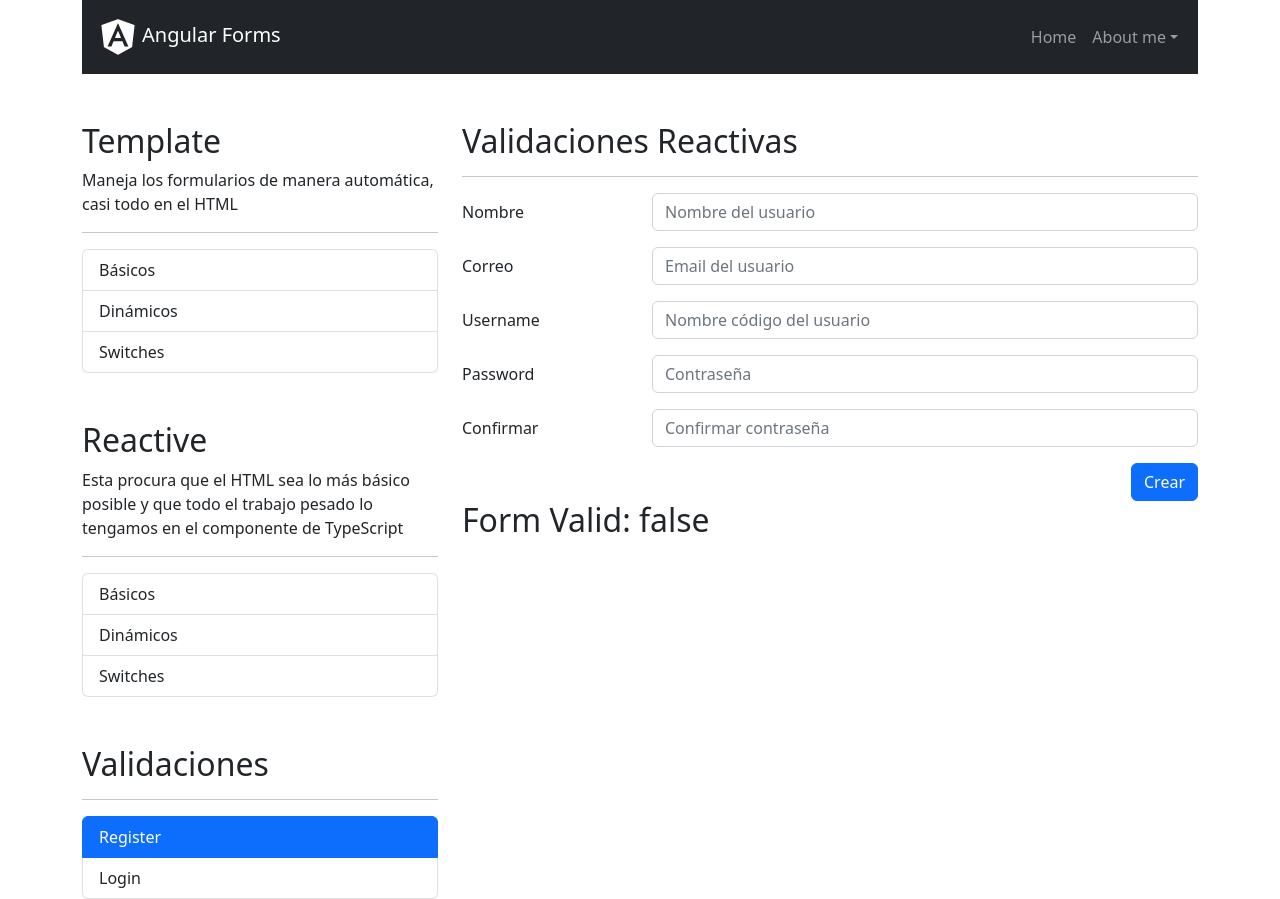
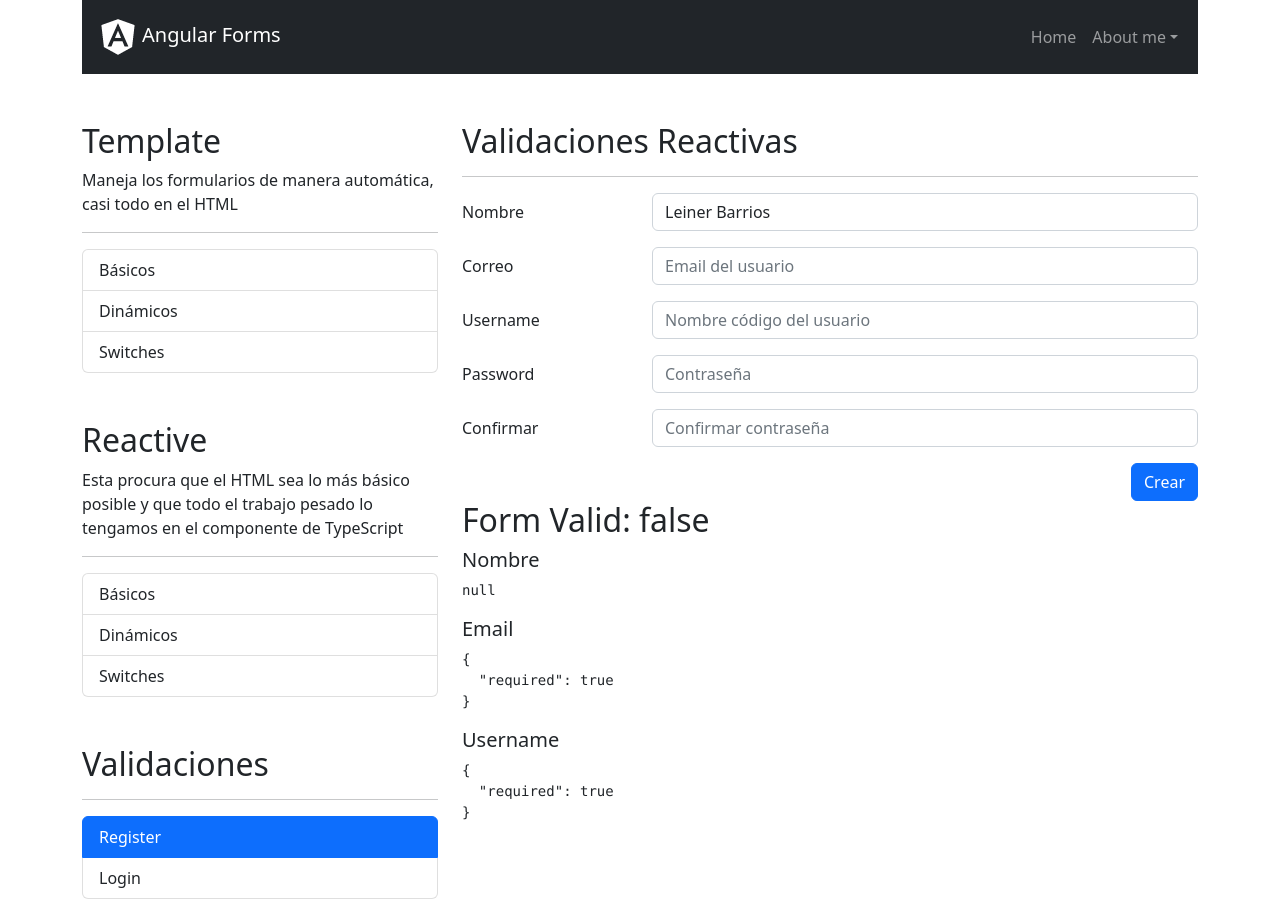
Before and after one commit to leinerdev/angularForms, an Angular app: page /auth/register in a window 1280 px wide. Built offline with nearby package versions, Linux system fonts and the light colour scheme.

Commit message:
Global validators (username and email)

```diff
--- a/src/app/auth/pages/register/register.component.html
+++ b/src/app/auth/pages/register/register.component.html
@@ -27,7 +27,9 @@
             type="email"
             placeholder="Email del usuario"
             class="form-control"
+            formControlName="email"
           />
+          <span *ngIf="campoNoValido('email')" class="form-text text-danger">El correo es obligatorio</span>
         </div>
       </div>
 
@@ -39,7 +41,9 @@
             type="text"
             placeholder="Nombre código del usuario"
             class="form-control"
+            formControlName="username"
           />
+          <span *ngIf="campoNoValido('username')" class="form-text text-danger">El username {{ myForm.controls['username'].value }} ya existe.</span>
         </div>
       </div>
 
@@ -77,3 +81,12 @@
 </div>
 
 <h2>Form Valid: {{ myForm.valid }}</h2>
+
+<h5>Nombre</h5>
+<pre>{{ myForm.controls['nombre'].errors | json }}</pre>
+
+<h5>Email</h5>
+<pre>{{ myForm.controls['email'].errors | json }}</pre>
+
+<h5>Username</h5>
+<pre>{{ myForm.controls['username'].errors | json }}</pre>
--- a/src/app/auth/pages/register/register.component.ts
+++ b/src/app/auth/pages/register/register.component.ts
@@ -1,5 +1,6 @@
 import { Component, OnInit } from '@angular/core';
 import { FormBuilder, FormGroup, Validators } from '@angular/forms';
+import { emailPattern, nombreApellidoPattern, noPuedeSerLeiner } from 'src/app/shared/validator/validators';
 
 @Component({
   selector: 'app-register',
@@ -8,15 +9,18 @@ import { FormBuilder, FormGroup, Validators } from '@angular/forms';
 })
 export class RegisterComponent implements OnInit {
 
-  nombreApellidoPattern: string = '([a-zA-Z]+) ([a-zA-Z]+)';
-
   myForm: FormGroup = this.fb.group({
-    nombre: ['', [Validators.required, Validators.pattern(this.nombreApellidoPattern)]]
+    nombre: ['', [Validators.required, Validators.pattern(nombreApellidoPattern)]],
+    email: ['', [Validators.required, Validators.pattern(emailPattern)]],
+    username: ['', [Validators.required, noPuedeSerLeiner]]
   });
 
   constructor(private fb: FormBuilder) { }
 
   ngOnInit(): void {
+    this.myForm.reset({
+      nombre: 'Leiner Barrios'
+    })
   }
 
   campoNoValido(campo: string) {
--- /dev/null
+++ b/src/app/shared/validator/validators.ts
@@ -0,0 +1,16 @@
+import { FormControl } from "@angular/forms";
+
+export const nombreApellidoPattern: string = '([a-zA-Z]+) ([a-zA-Z]+)';
+export const emailPattern: string = "^[a-z0-9._%+-]+@[a-z0-9.-]+\\.[a-z]{2,4}$";
+
+export const noPuedeSerLeiner = (control: FormControl) => {
+  const valor: string = control.value?.trim().toLowerCase();
+  console.log(valor);
+  if (valor === 'leiner') {
+    return {
+      noLeiner: true
+    }
+  }
+
+  return null;
+}
```
